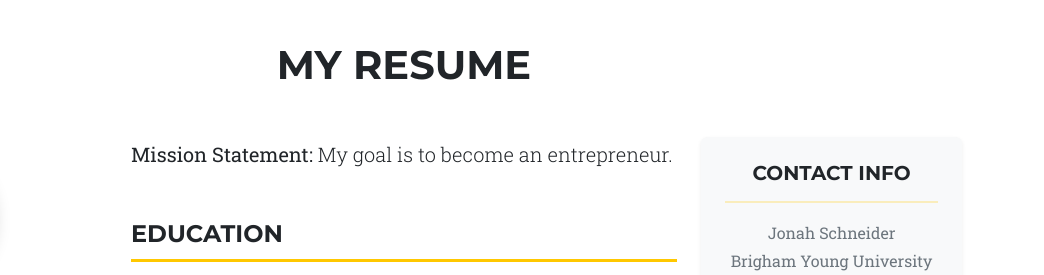
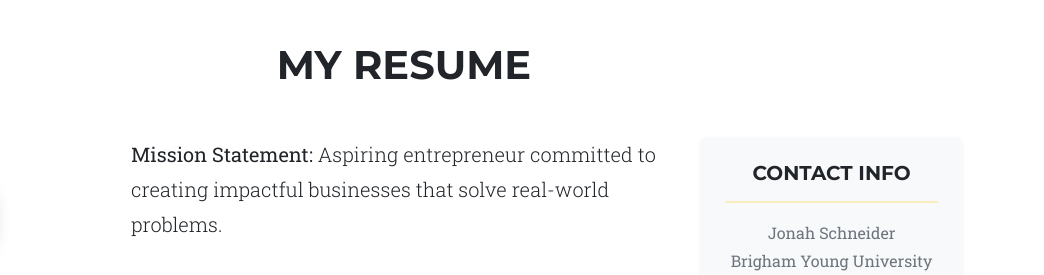
Before and after one commit to jrschneider313-gif/Webdev201, a plain HTML site: page index.html in a window 1280 px wide. Shown: the part 800-1075 px from the top of the page, 236-1280 px from the left. Drawn offline with nearby package versions, Linux system fonts and the light colour scheme.

Commit message:
Update mission statement in index.html

```diff
--- a/index.html
+++ b/index.html
@@ -56,7 +56,7 @@
                     </div>
 
                     <div class="col-md-6">
-                        <p class="lead mb-5"><strong>Mission Statement:</strong> My goal is to become an entrepreneur.</p>
+                        <p class="lead mb-5"><strong>Mission Statement:</strong> Aspiring entrepreneur committed to creating impactful businesses that solve real-world problems.</p>
 
                         <ol class="list-unstyled">
                             <li id="edu" class="mb-5">
```
